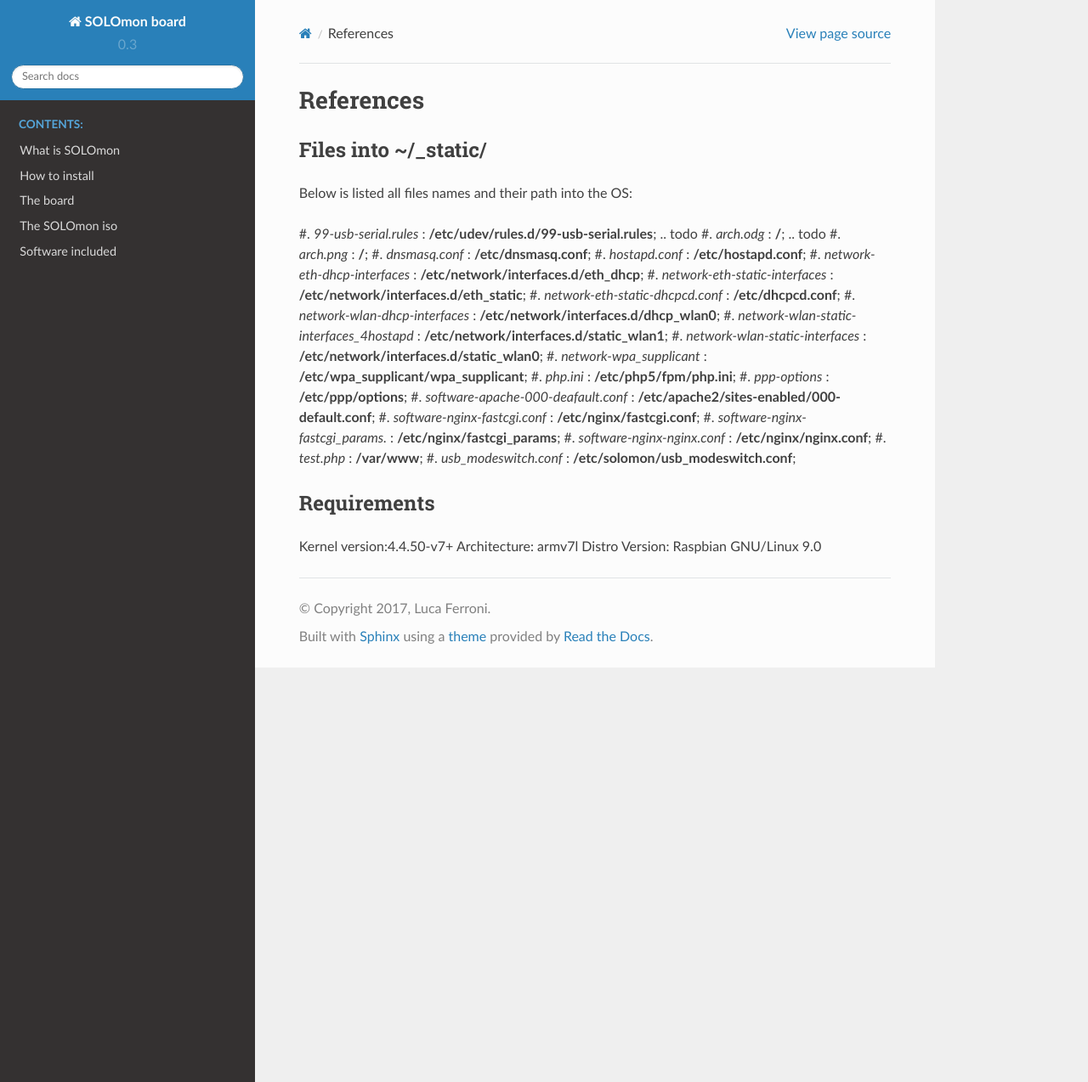
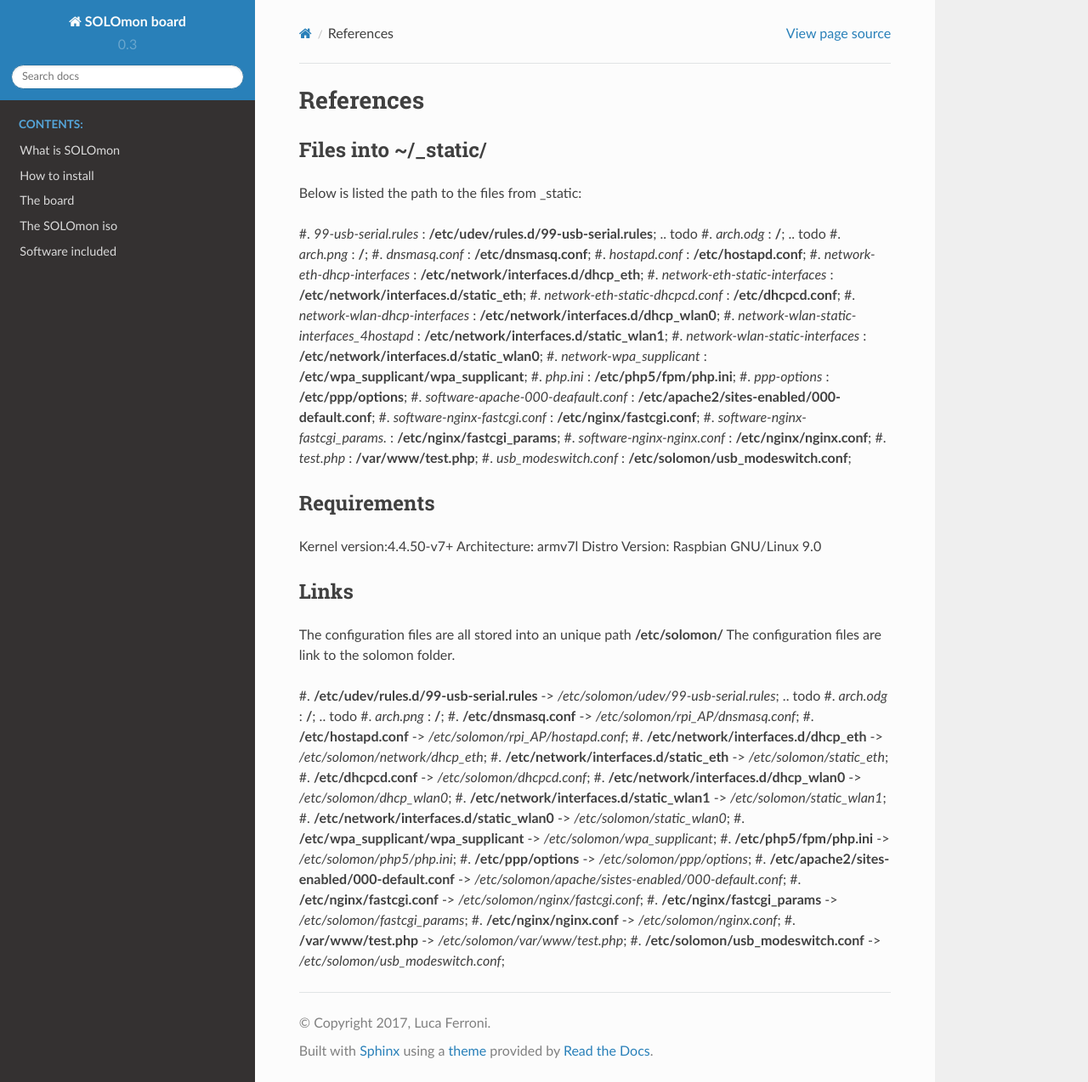
Before and after one commit to befair/solomon-board, a Sphinx documentation site: the page built from doc-dev/source/references.rst, in a window 1280 px wide and 1274 px high. Shown: the whole window at 85% size. Built offline with Sphinx 7.4.7 and the Read the Docs theme 2.0.0, drawn with Linux system fonts in a browser that asks for light colours.

Commit message:
[DOC] references.rst : Add new content section

```diff
--- a/doc-dev/source/references.rst
+++ b/doc-dev/source/references.rst
@@ -3,7 +3,7 @@ References
 
 Files into ~/_static/
 ^^^^^^^^^^^^^^^^^^^^^
-Below is listed all files names and their path into the OS:
+Below is listed the path to the files from _static:
 
 .. todo #. *123solar-000-default.conf* : **/etc/apache2/**;
 #. *99-usb-serial.rules* : **/etc/udev/rules.d/99-usb-serial.rules**;
@@ -11,8 +11,8 @@ Below is listed all files names and their path into the OS:
 .. todo #. *arch.png* : **/**;
 #. *dnsmasq.conf* : **/etc/dnsmasq.conf**;
 #. *hostapd.conf* : **/etc/hostapd.conf**;
-#. *network-eth-dhcp-interfaces* : **/etc/network/interfaces.d/eth_dhcp**;
-#. *network-eth-static-interfaces* : **/etc/network/interfaces.d/eth_static**;
+#. *network-eth-dhcp-interfaces* : **/etc/network/interfaces.d/dhcp_eth**;
+#. *network-eth-static-interfaces* : **/etc/network/interfaces.d/static_eth**;
 #. *network-eth-static-dhcpcd.conf* : **/etc/dhcpcd.conf**;
 #. *network-wlan-dhcp-interfaces* : **/etc/network/interfaces.d/dhcp_wlan0**;
 #. *network-wlan-static-interfaces_4hostapd* : **/etc/network/interfaces.d/static_wlan1**;
@@ -24,7 +24,7 @@ Below is listed all files names and their path into the OS:
 #. *software-nginx-fastcgi.conf* : **/etc/nginx/fastcgi.conf**;
 #. *software-nginx-fastcgi_params.* : **/etc/nginx/fastcgi_params**;
 #. *software-nginx-nginx.conf* : **/etc/nginx/nginx.conf**;
-#. *test.php* : **/var/www**;
+#. *test.php* : **/var/www/test.php**;
 #. *usb_modeswitch.conf* : **/etc/solomon/usb_modeswitch.conf**;
 
 
@@ -34,5 +34,35 @@ Kernel version:4.4.50-v7+
 Architecture: armv7l
 Distro Version: Raspbian GNU/Linux 9.0
 
+Links
+^^^^^
+The configuration files are all stored into an unique path **/etc/solomon/**
+The configuration files are link to the solomon folder.
+
+.. todo #. *123solar-000-default.conf* : **/etc/apache2/**;
+#. **/etc/udev/rules.d/99-usb-serial.rules** -> */etc/solomon/udev/99-usb-serial.rules*;
+.. todo #. *arch.odg* : **/**;
+.. todo #. *arch.png* : **/**;
+#. **/etc/dnsmasq.conf** -> */etc/solomon/rpi_AP/dnsmasq.conf*;
+#. **/etc/hostapd.conf** -> */etc/solomon/rpi_AP/hostapd.conf*;
+#. **/etc/network/interfaces.d/dhcp_eth** -> */etc/solomon/network/dhcp_eth*;
+#. **/etc/network/interfaces.d/static_eth** -> */etc/solomon/static_eth*;
+#. **/etc/dhcpcd.conf** -> */etc/solomon/dhcpcd.conf*;
+#. **/etc/network/interfaces.d/dhcp_wlan0** -> */etc/solomon/dhcp_wlan0*;
+#. **/etc/network/interfaces.d/static_wlan1** -> */etc/solomon/static_wlan1*;
+#. **/etc/network/interfaces.d/static_wlan0** -> */etc/solomon/static_wlan0*;
+#. **/etc/wpa_supplicant/wpa_supplicant** -> */etc/solomon/wpa_supplicant*;
+#. **/etc/php5/fpm/php.ini** -> */etc/solomon/php5/php.ini*;
+#. **/etc/ppp/options** -> */etc/solomon/ppp/options*;
+#. **/etc/apache2/sites-enabled/000-default.conf** -> */etc/solomon/apache/sistes-enabled/000-default.conf*;
+#. **/etc/nginx/fastcgi.conf** -> */etc/solomon/nginx/fastcgi.conf*;
+#. **/etc/nginx/fastcgi_params** -> */etc/solomon/fastcgi_params*;
+#. **/etc/nginx/nginx.conf** -> */etc/solomon/nginx.conf*;
+#. **/var/www/test.php** -> */etc/solomon/var/www/test.php*;
+#. **/etc/solomon/usb_modeswitch.conf** -> */etc/solomon/usb_modeswitch.conf*;
+
+
+
+
 
 .. todo systemd, dhcpcd, replacedefaultroute(ppp)
```
